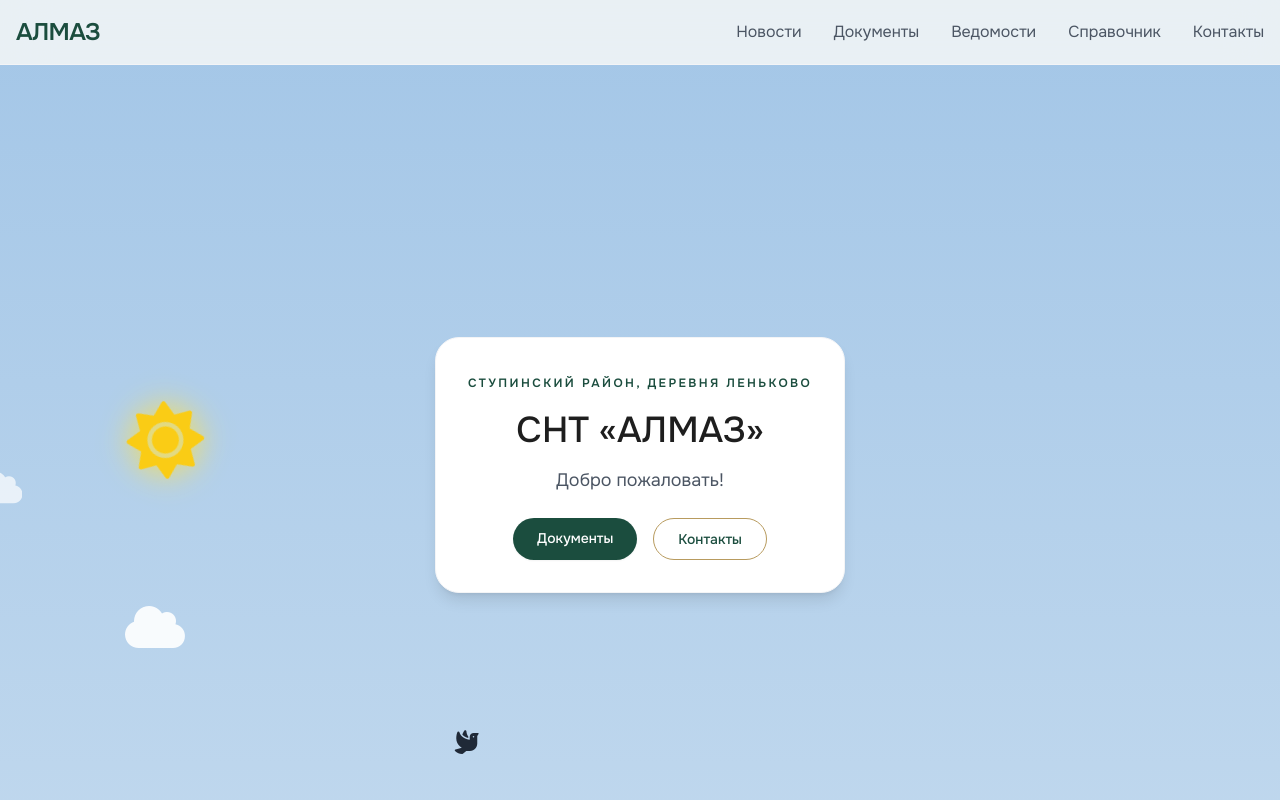
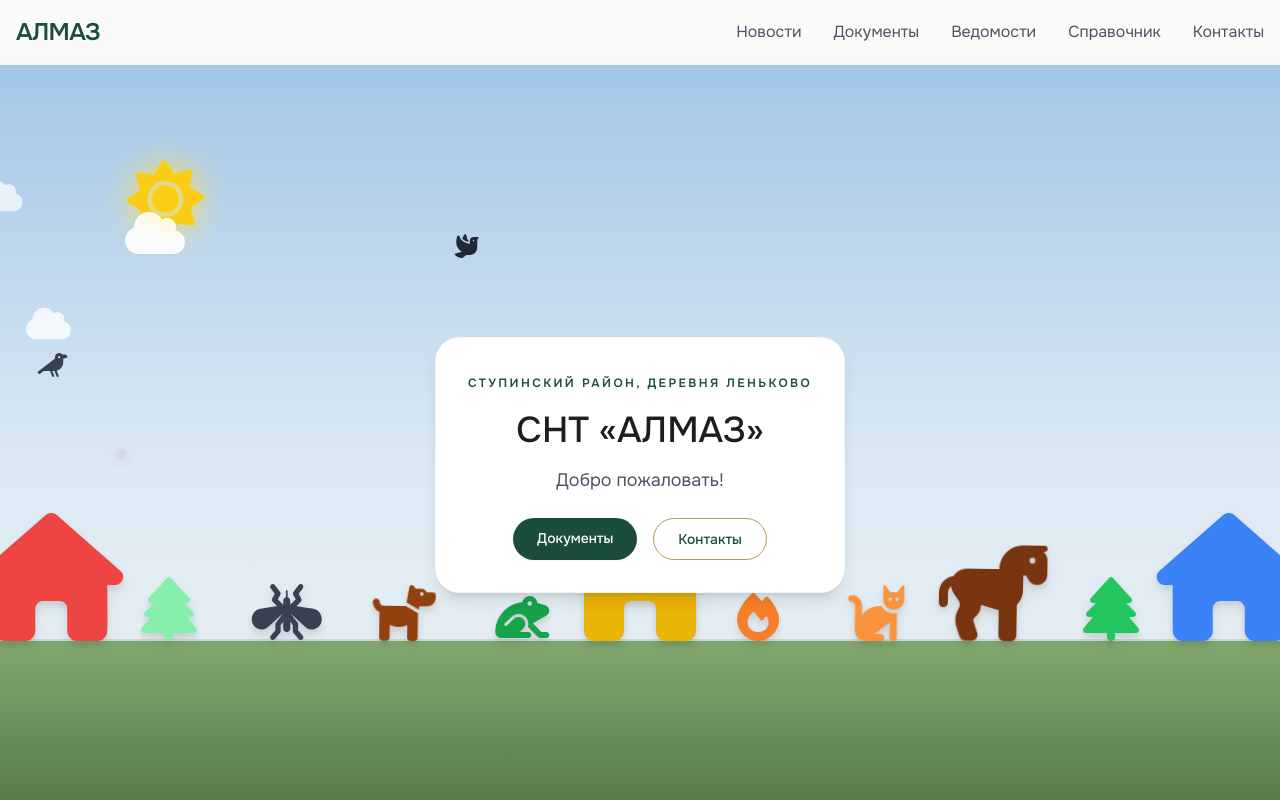
Before and after one commit to rawcam/almaz-snt, a Next.js app: page /almaz-snt/ in a window 1280 px wide. Shown: the top 800 px of the page. Built offline with nearby package versions, Linux system fonts and the light colour scheme.

Commit message:
Update index.js

```diff
--- a/src/pages/index.js
+++ b/src/pages/index.js
@@ -9,12 +9,11 @@ import { motion } from 'framer-motion'
 
 export default function Home() {
   return (
-    <div className="relative z-10"> {/* stacking context для всего контента */}
-      <AnimatedBackground />
+    <div className="relative">
       <Navbar />
-
-      <section className="relative min-h-screen flex items-center justify-center">
-        <div className="container mx-auto px-4 py-20 flex justify-center">
+      <section className="relative min-h-screen flex items-center justify-center overflow-hidden">
+        <AnimatedBackground />
+        <div className="container mx-auto px-4 py-20 flex justify-center relative z-10">
           <motion.div
             initial={{ opacity: 0, y: 40 }}
             animate={{ opacity: 1, y: 0 }}
```
